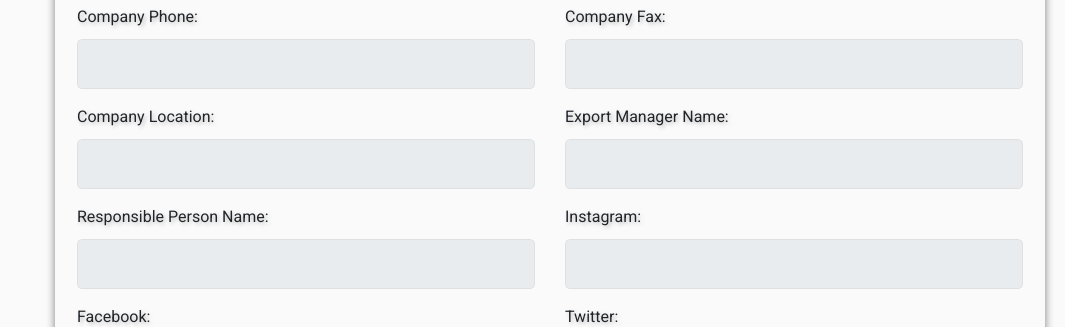
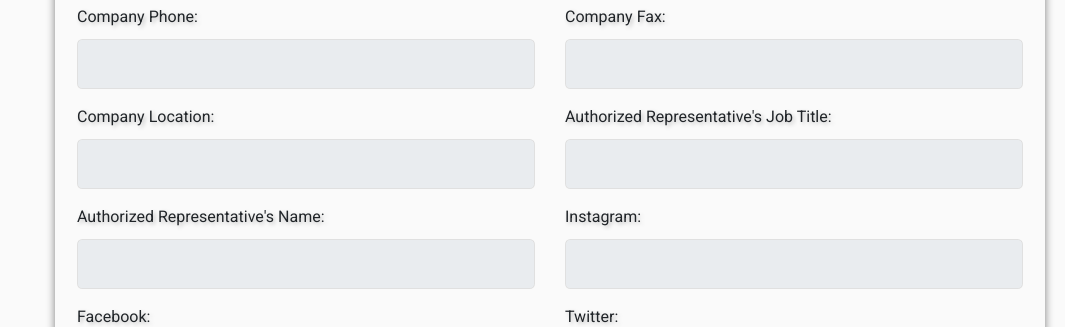
Before and after one commit to mohammadrezaaghaei1998/sohofmag, a Django app: page /manage-certifications/ in a window 1280 px wide. Shown: the part 2021-2348 px from the top of the page, without its empty margins (215-1280 px from the left). Run offline with Django 5.2, Linux system fonts and the light colour scheme; data comes from the database, SQL or seed files in the repository; some libraries are stand-ins or nearby versions.

Commit message:
Update seller_dashboard.html

```diff
--- a/templates/companies/seller_dashboard.html
+++ b/templates/companies/seller_dashboard.html
@@ -514,9 +514,10 @@
 
 
 
-                                <!-- Export Manager Name -->
-                                <div class="col-lg-6 form-group animate__animated animate__fadeIn">
-                                    <label for="export-manager-name">Export Manager Name:</label>
+
+                                <!-- Authorized Representative's Job Title: -->
+                                <div class="col-lg-6 form-group animate__animated animate__fadeIn">
+                                    <label for="export-manager-name">Authorized Representative's Job Title:</label>
                                     <input type="text" id="export-manager-name" name="export_manager_name" class="form-control" value="{{ sellerprofile.export_manager_name|default:'' }}" disabled>
 
                                     {% if form.export_manager_name.errors %}
@@ -528,9 +529,9 @@
                                     {% endif %}
                                 </div>
 
-                                <!-- Responsible Person Name -->
-                                <div class="col-lg-6 form-group animate__animated animate__fadeIn">
-                                    <label for="responsible-person-name">Responsible Person Name:</label>
+                                <!-- Authorized Representative's Name: -->
+                                <div class="col-lg-6 form-group animate__animated animate__fadeIn">
+                                    <label for="responsible-person-name">Authorized Representative's Name:</label>
                                     <input type="text" id="responsible-person-name" name="responsible_person_name" class="form-control" value="{{ sellerprofile.responsible_person_name|default:'' }}" disabled>
 
                                     {% if form.responsible_person_name.errors %}
```
